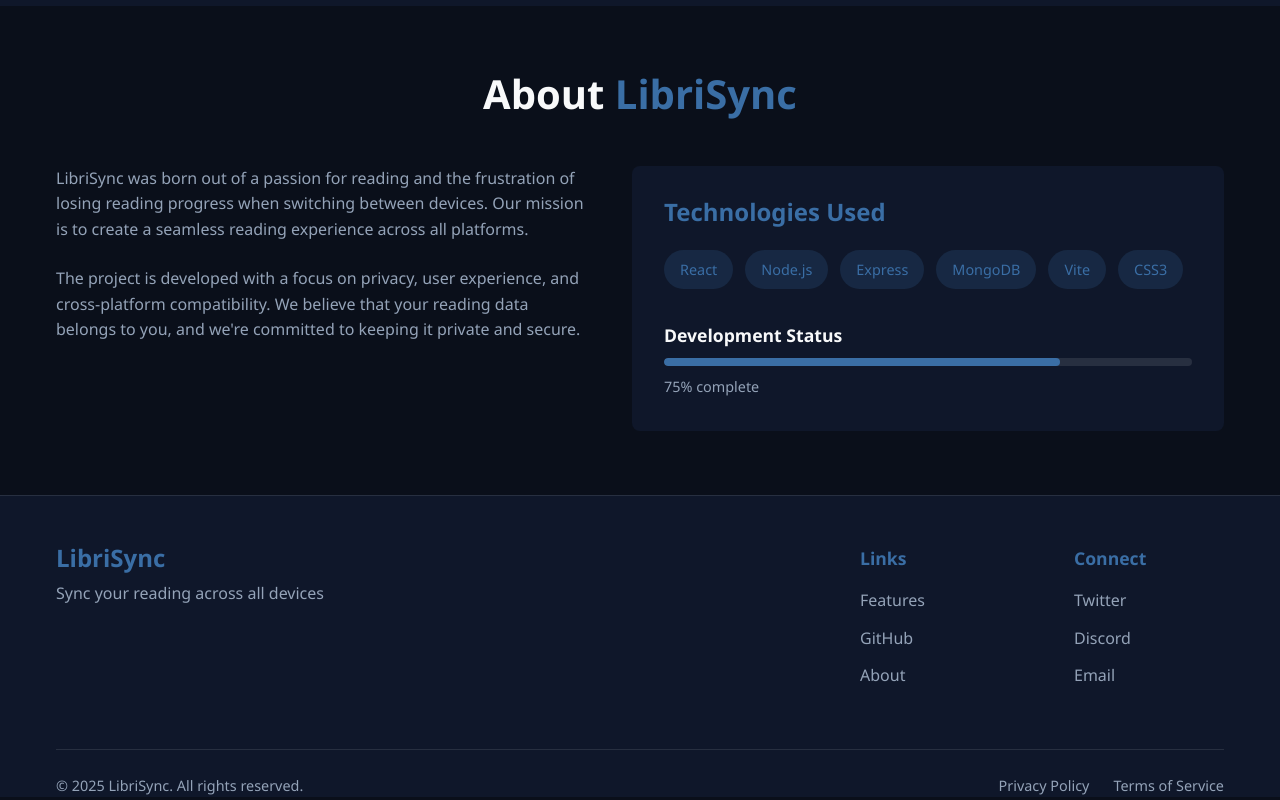
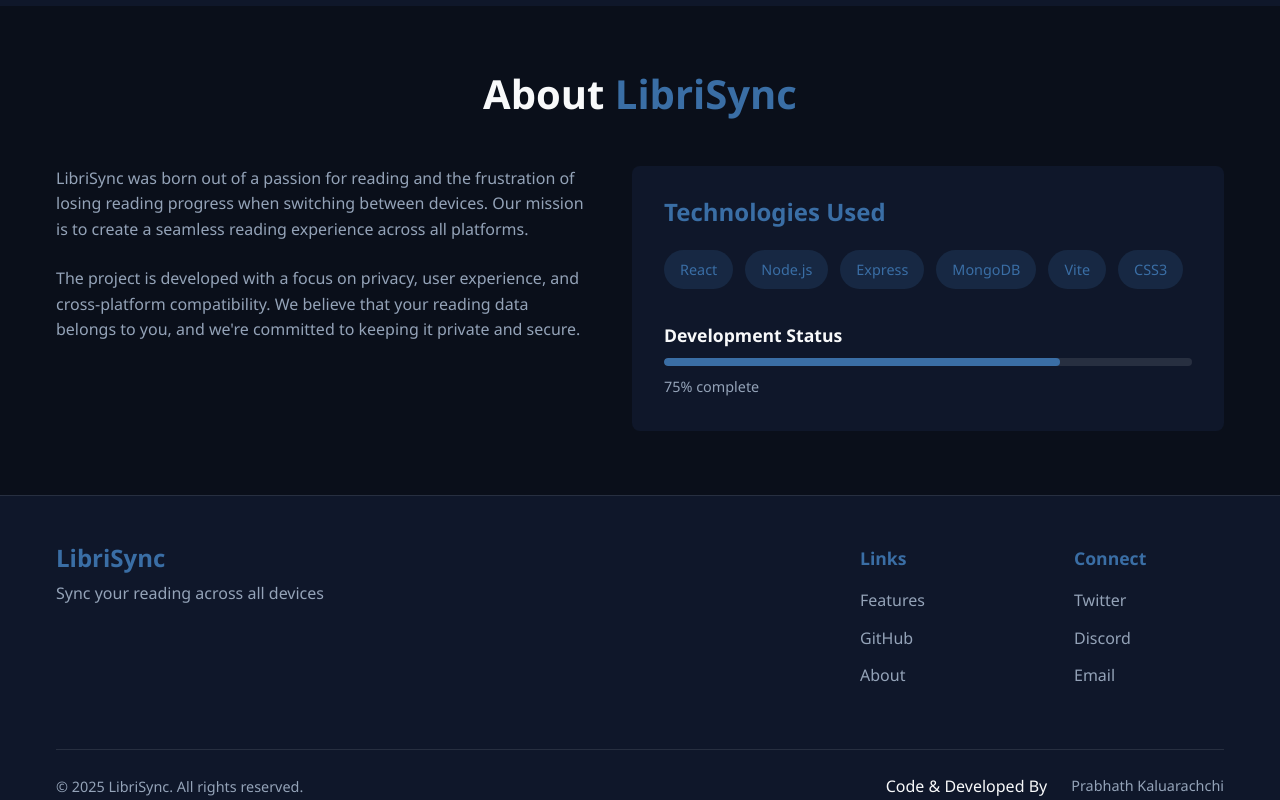
Before and after one commit to prabhathkaluarachchi/LibriSyncFrontend, a React (Vite) app: page / in a window 1280 px wide. Shown: the part 1718-2518 px from the top of the page. Built offline with nearby package versions, Linux system fonts and the light colour scheme.

Commit message:
Initial commit

```diff
--- a/src/components/Footer.jsx
+++ b/src/components/Footer.jsx
@@ -33,8 +33,10 @@
             © {new Date().getFullYear()} LibriSync. All rights reserved.
           </p>
           <div className="legal-links">
-            <a href="#">Privacy Policy</a>
-            <a href="#">Terms of Service</a>
+            <p>
+              Code & Developed By
+            </p>
+            <a target='blank' href="https://prabhath.online/">Prabhath Kaluarachchi</a>
           </div>
         </div>
       </div>
--- a/vite.config.js
+++ b/vite.config.js
@@ -4,5 +4,5 @@
 // https://vite.dev/config/
 export default defineConfig({
   plugins: [react()],
-  base: '/LibriSyncFrontend/' // Must match your repo name exactly
+  base: '/' // Must match your repo name exactly
 })
```
